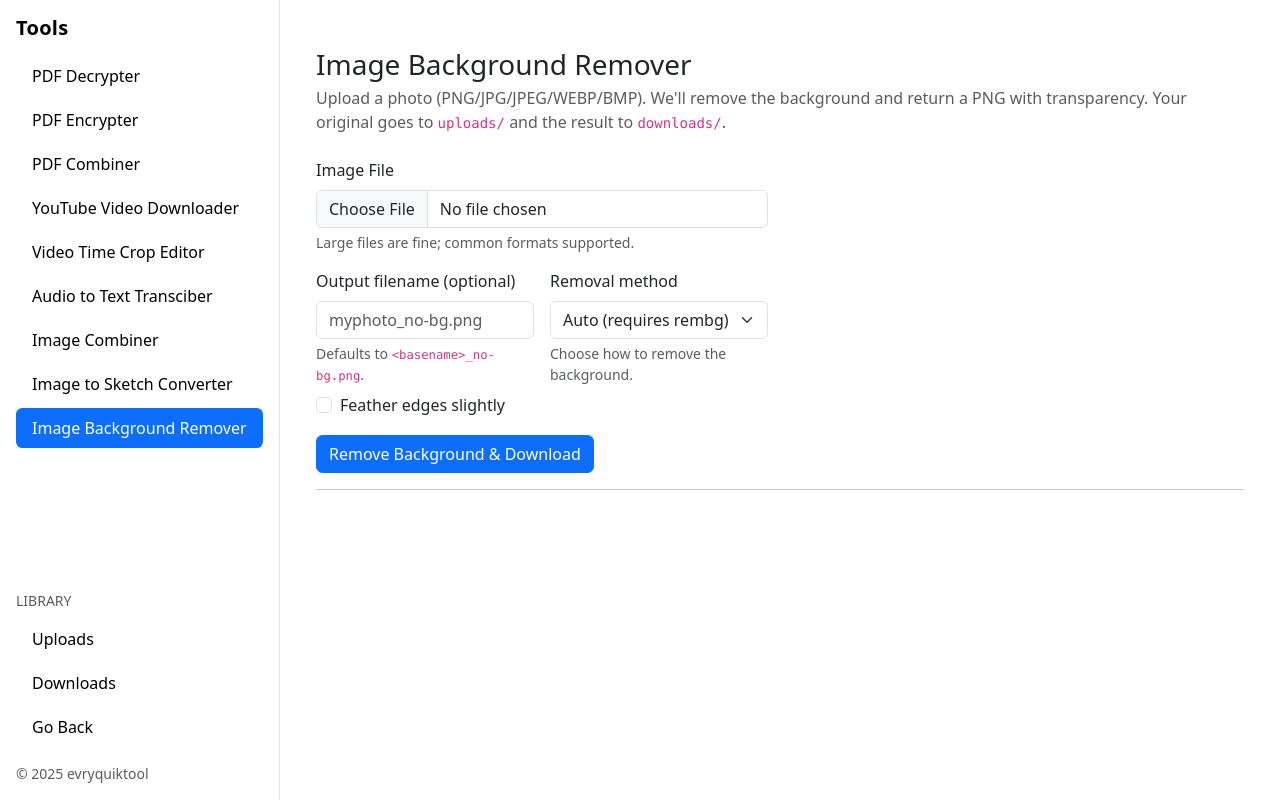
After one commit to jbierowiec/evryquiktool, a Flask app: page /image_background_remover in a window 1280 px wide. The commit adds this page. Run offline with Flask 3, Linux system fonts and the light colour scheme.

Commit message:
image background remover tool

```diff
--- a/app.py
+++ b/app.py
@@ -4,13 +4,14 @@ import io
 import os
 import re
 import math
+import uuid
 import shlex
 import subprocess
 import shutil as _shutil
 import numpy as np
 from pathlib import Path
 from datetime import datetime
-from typing import Optional, List
+from typing import Optional, List, Tuple
 from shutil import which as sh_which
 
 from werkzeug.utils import secure_filename
@@ -38,6 +39,12 @@ try:
     _HAS_PYPDF2 = True
 except Exception:
     _HAS_PYPDF2 = False
+
+try:
+    from rembg import remove as rembg_remove  # pip install rembg
+    _HAS_REMBG = True
+except Exception:
+    _HAS_REMBG = False
 
 
 # Make imageio-ffmpeg's bundled ffmpeg visible (works on Railway too)
@@ -72,9 +79,10 @@ UPLOADS_BY_TOOL = {
     "pdf_combiner": UPLOAD_DIR / "pdf_combiner",
     "yt_vid_downloader": UPLOAD_DIR / "yt_vid_downloader",
     "video_cropper": UPLOAD_DIR / "video_cropper",
+    "audio_to_text": UPLOAD_DIR / "audio_to_text",
     "image_combiner": UPLOAD_DIR / "image_combiner",
     "image_sketch": UPLOAD_DIR / "image_sketch",
-    "audio_to_text": UPLOAD_DIR / "audio_to_text",
+    "image_background_remover": UPLOAD_DIR / "image_background_remover",
 }
 
 DOWNLOADS_BY_TOOL = {
@@ -83,9 +91,10 @@ DOWNLOADS_BY_TOOL = {
     "pdf_combiner": DOWNLOAD_DIR / "pdf_combiner",
     "yt_vid_downloader": DOWNLOAD_DIR / "yt_vid_downloader",
     "video_cropper": DOWNLOAD_DIR / "video_cropper",
+    "audio_to_text": DOWNLOAD_DIR / "audio_to_text",
     "image_combiner": DOWNLOAD_DIR / "image_combiner",
     "image_sketch": DOWNLOAD_DIR / "image_sketch",
-    "audio_to_text": DOWNLOAD_DIR / "audio_to_text",
+    "image_background_remover": DOWNLOAD_DIR / "image_background_remover",
 }
 
 # Ensure folders exist
@@ -290,6 +299,7 @@ def _has_video_stream(path: Path) -> bool:
         return bool(out.stdout.strip())
     except Exception:
         return True
+
 
 @app.route("/yt_vid_downloader", methods=["GET", "POST"])
 def yt_vid_downloader():
@@ -445,17 +455,21 @@ def yt_vid_downloader():
 # configure max upload size (optional)
 app.config['MAX_CONTENT_LENGTH'] = 50 * 1024 * 1024  # 50 MB limit; adjust as needed
 
+
 # Allowed extension helper
 def allowed_file(filename):
     return '.' in filename and filename.lower().rsplit('.', 1)[1] == 'pdf'
 
+
 def ensure_dirs(*dirs: Path):
     for d in dirs:
         d.mkdir(parents=True, exist_ok=True)
 
+
 def tool_dirs(tool: str):
     """Return (uploads_subdir, downloads_subdir) for a tool key."""
     return (UPLOAD_DIR / tool, DOWNLOAD_DIR / tool)
+
 
 def ts_name(name: str) -> str:
     return f"{datetime.now().strftime('%Y%m%d_%H%M%S')}__{name}"
@@ -688,6 +702,7 @@ def pdf_encrypter():
 def _is_pdf(filename: str) -> bool:
     return Path(filename).suffix.lower() in ALLOWED_PDF_EXT
 
+
 def _safe_output_name(name: str) -> str:
     """
     Normalize the output file name, enforcing .pdf extension and a reasonable base.
@@ -799,8 +814,10 @@ def _ensure_tool_dirs(tool_key: str) -> tuple[Path, Path]:
     down.mkdir(parents=True, exist_ok=True)
     return up, down
 
+
 def _is_allowed_image(filename: str) -> bool:
     return Path(filename).suffix.lower() in ALLOWED_IMG_EXTS
+
 
 def image_to_sketch(in_path: Path, out_path: Path, blur_radius: int = 15, boost_contrast: bool = False) -> None:
     """
@@ -941,6 +958,7 @@ _time_re = re.compile(
     \s*$""",
     re.X,
 )
+
 
 def parse_timecode(s: str) -> float:
     """
@@ -968,6 +986,7 @@ def parse_timecode(s: str) -> float:
             return h * 3600 + mm * 60 + ss
         raise ValueError(f"Invalid time format: {s}")
 
+
 def ffprobe_duration_seconds(in_path: Path) -> float:
     """
     Returns media duration in seconds using ffprobe.
@@ -981,6 +1000,7 @@ def ffprobe_duration_seconds(in_path: Path) -> float:
     ]
     out = subprocess.check_output(cmd, text=True).strip()
     return float(out)
+
 
 def remove_segment_with_concat(in_path: Path, start_s: float, end_s: float, out_path: Path) -> None:
     """
@@ -1014,6 +1034,7 @@ def remove_segment_with_concat(in_path: Path, start_s: float, end_s: float, out_
     ]
     subprocess.check_call(cmd)
 
+
 @app.route("/video_cropper", methods=["GET", "POST"])
 def video_cropper():
     if request.method == "GET":
@@ -1081,6 +1102,7 @@ def video_cropper():
 def _is_allowed_media(filename: str) -> bool:
     return Path(filename).suffix.lower() in ALLOWED_MEDIA_EXTS
 
+
 def _s_to_hms(sec: int) -> str:
     h = sec // 3600
     m = (sec % 3600) // 60
@@ -1088,6 +1110,7 @@ def _s_to_hms(sec: int) -> str:
     if h:
         return f"{h:02d}:{m:02d}:{s:02d}"
     return f"{m:02d}:{s:02d}"
+
 
 @app.route("/audio_to_text", methods=["GET", "POST"])
 def audio_to_text():
@@ -1251,6 +1274,186 @@ def audio_to_text():
     return send_from_directory(DOWNLOADS_BY_TOOL["audio_to_text"], out_pdf.name, as_attachment=True)
 
 
+# --- add near your other constants ---
+TOOL_KEY = "image_background_remover"
+TOOL_UPLOAD_DIR = UPLOAD_DIR / TOOL_KEY
+TOOL_DOWNLOAD_DIR = DOWNLOAD_DIR / TOOL_KEY
+TOOL_UPLOAD_DIR.mkdir(parents=True, exist_ok=True)
+TOOL_DOWNLOAD_DIR.mkdir(parents=True, exist_ok=True)
+
+
+def _is_allowed_image(filename: str) -> bool:
+    return Path(filename).suffix.lower() in ALLOWED_IMG_EXTS
+
+
+# -----------------------
+# Utilities
+# -----------------------
+def _safe_png_name(orig_name: str, override: Optional[str]) -> str:
+    """
+    Build output filename (always .png).
+    If override provided, ensure it ends with .png.
+    Otherwise use <basename>_no-bg.png
+    """
+    if override:
+        name = override.strip()
+        if not name.lower().endswith(".png"):
+            name += ".png"
+        return secure_filename(name)
+
+    base = Path(secure_filename(orig_name)).stem
+    return f"{base}_no-bg.png"
+
+
+def _hex_to_rgb(hex_color: str) -> Tuple[int, int, int]:
+    """
+    Convert '#RRGGBB' or 'RRGGBB' to (R,G,B).
+    """
+    s = hex_color.strip().lstrip("#")
+    if len(s) != 6:
+        # default to white if malformed
+        return (255, 255, 255)
+    r = int(s[0:2], 16)
+    g = int(s[2:4], 16)
+    b = int(s[4:6], 16)
+    return (r, g, b)
+
+
+def remove_background_chroma(
+    im: Image.Image,
+    bg_rgb: Tuple[int, int, int],
+    tol: int = 25,
+    feather: bool = False
+) -> Image.Image:
+    """
+    Remove pixels near 'bg_rgb' with tolerance 'tol'.
+    Returns RGBA image with transparency where removed.
+    """
+    # Ensure RGB for distance math
+    rgb = im.convert("RGB")
+    arr = np.asarray(rgb, dtype=np.int16)  # H,W,3
+    br, bg, bb = bg_rgb
+
+    # Euclidean distance to background color
+    dist = np.sqrt(
+        (arr[..., 0] - br) ** 2 +
+        (arr[..., 1] - bg) ** 2 +
+        (arr[..., 2] - bb) ** 2
+    )
+
+    # Build mask: 255 where background, else 0
+    mask = (dist <= max(0, int(tol))).astype(np.uint8) * 255
+    mask_img = Image.fromarray(mask, mode="L")
+
+    if feather:
+        # soften edges
+        mask_img = mask_img.filter(ImageFilter.GaussianBlur(radius=2))
+
+    # Alpha = 255 - mask (remove bg -> alpha=0)
+    alpha = ImageOps.invert(mask_img)
+
+    rgba = rgb.copy()
+    rgba.putalpha(alpha)
+    return rgba
+
+
+def remove_background_auto(im: Image.Image, feather: bool = False) -> Image.Image:
+    """
+    ML-based background removal via rembg (U^2-Net).
+    Returns RGBA.
+    """
+    if not _HAS_REMBG:
+        raise RuntimeError(
+            "Auto mode requires 'rembg' (pip install rembg). "
+            "Switch to 'Chroma key' in the form if you prefer not to install it."
+        )
+
+    arr = np.asarray(im.convert("RGBA"))
+    out = rembg_remove(arr)
+    rgba = Image.fromarray(out, mode="RGBA")
+
+    if feather:
+        # a gentle alpha blur on edges
+        a = rgba.split()[-1]
+        a = a.filter(ImageFilter.GaussianBlur(radius=1.2))
+        rgba.putalpha(a)
+    return rgba
+
+
+# -----------------------
+# Routes
+# -----------------------
+@app.route("/downloads/<path:filename>")
+def serve_download(filename):
+    # Serves files from downloads/ for direct link in the template
+    return send_from_directory(DOWNLOAD_DIR, filename, as_attachment=True)
+
+
+@app.route("/image_background_remover", methods=["GET", "POST"])
+def image_background_remover():
+    """
+    GET: render the form
+    POST: save original -> uploads/<tool>/ ; process ; save PNG -> downloads/<tool>/
+          then AUTO-DOWNLOAD the new PNG (as attachment)
+    """
+    if request.method == "GET":
+        # plain render (no success flash/link)
+        return render_template("image_background_remover.html")
+
+    # ---- POST ----
+    f = request.files.get("image_file")
+    if not f or not f.filename:
+        return render_template("image_background_remover.html",
+                               error="Please choose an image file.")
+
+    if not _is_allowed_image(f.filename):
+        return render_template("image_background_remover.html",
+                               error="Unsupported image format. Use PNG, JPG, JPEG, WEBP, or BMP.")
+
+    # Save original to uploads/<tool> (prefix with short uuid to avoid collisions)
+    from werkzeug.utils import secure_filename
+    import uuid
+    orig_name = secure_filename(f.filename)
+    up_name = f"{uuid.uuid4().hex[:8]}_{orig_name}"
+    up_path = TOOL_UPLOAD_DIR / up_name
+    f.save(up_path)
+
+    # Read options
+    output_name = _safe_png_name(orig_name, request.form.get("output_name"))
+    method = (request.form.get("method") or "auto").lower().strip()
+    feather_edges = bool(request.form.get("feather_edges"))
+
+    # Process
+    try:
+        from PIL import Image
+        with Image.open(up_path) as im:
+            if method == "chroma":
+                hex_color = request.form.get("chroma_color", "#ffffff")
+                tol = int(request.form.get("chroma_tol", "25") or "25")
+                out_im = remove_background_chroma(
+                    im, bg_rgb=_hex_to_rgb(hex_color), tol=tol, feather=feather_edges
+                )
+            else:
+                out_im = remove_background_auto(im, feather=feather_edges)
+
+            out_im = out_im.convert("RGBA")
+
+        # Save to downloads/<tool>
+        out_name = f"{uuid.uuid4().hex[:6]}_{output_name}"
+        out_path = TOOL_DOWNLOAD_DIR / out_name
+        out_im.save(out_path, format="PNG")
+
+    except RuntimeError as e:
+        # e.g., 'rembg' not installed for Auto mode
+        return render_template("image_background_remover.html", error=str(e))
+    except Exception as e:
+        return render_template("image_background_remover.html", error=f"Failed to process image: {e}")
+
+    # ---- AUTO-DOWNLOAD ----
+    # Return the file directly so the browser downloads it without showing a success flash.
+    # Also increments your Downloads counter because it now exists under downloads/<tool>.
+    return send_from_directory(TOOL_DOWNLOAD_DIR, out_name, as_attachment=True, download_name=out_name)
+
 
 # -------------------------
 # Uploads & Downloads library (tool cards + per-tool views)
@@ -1262,9 +1465,10 @@ def _count_dict():
         "pdf_combiner": len(list_files(DOWNLOADS_BY_TOOL["pdf_combiner"])),
         "yt_vid_downloader": len(list_files(DOWNLOADS_BY_TOOL["yt_vid_downloader"])),
         "video_cropper": len(list_files(DOWNLOADS_BY_TOOL["video_cropper"])),
+        "audio_to_text": len(list_files(DOWNLOADS_BY_TOOL["audio_to_text"])),
         "image_combiner": len(list_files(DOWNLOADS_BY_TOOL["image_combiner"])),
         "image_sketch": len(list_files(DOWNLOADS_BY_TOOL["image_sketch"])),
-        "audio_to_text": len(list_files(DOWNLOADS_BY_TOOL["audio_to_text"])),
+        "image_background_remover": len(list_files(DOWNLOADS_BY_TOOL["image_background_remover"])),
     }
 
 
@@ -1276,9 +1480,10 @@ def uploads_index():
         "pdf_combiner": len(list_files(UPLOADS_BY_TOOL["pdf_combiner"])),
         "yt_vid_downloader": len(list_files(UPLOADS_BY_TOOL["yt_vid_downloader"])),
         "video_cropper": len(list_files(UPLOADS_BY_TOOL["video_cropper"])),
+        "audio_to_text": len(list_files(UPLOADS_BY_TOOL["audio_to_text"])),
         "image_combiner": len(list_files(UPLOADS_BY_TOOL["image_combiner"])),
         "image_sketch": len(list_files(UPLOADS_BY_TOOL["image_sketch"])),
-        "audio_to_text": len(list_files(UPLOADS_BY_TOOL["audio_to_text"])),
+        "image_background_remover": len(list_files(UPLOADS_BY_TOOL["image_background_remover"])),
     }
     return render_template("uploads.html", tool=None, counts=counts, files=[])
 
@@ -1295,9 +1500,10 @@ def uploads_tool(tool):
         "pdf_combiner": len(list_files(UPLOADS_BY_TOOL["pdf_combiner"])),
         "yt_vid_downloader": len(list_files(UPLOADS_BY_TOOL["yt_vid_downloader"])),
         "video_cropper": len(list_files(UPLOADS_BY_TOOL["video_cropper"])),
+        "audio_to_text": len(list_files(UPLOADS_BY_TOOL["audio_to_text"])),
         "image_combiner": len(list_files(UPLOADS_BY_TOOL["image_combiner"])),
         "image_sketch": len(list_files(UPLOADS_BY_TOOL["image_sketch"])),
-        "audio_to_text": len(list_files(UPLOADS_BY_TOOL["audio_to_text"])),
+        "image_background_remover": len(list_files(UPLOADS_BY_TOOL["image_background_remover"])),
     }
     return render_template("uploads.html", tool=tool, counts=counts, files=files)
 
@@ -1341,9 +1547,10 @@ def downloads_index():
         "pdf_combiner": len(list_files(DOWNLOADS_BY_TOOL["pdf_combiner"])),
         "yt_vid_downloader": len(list_files(DOWNLOADS_BY_TOOL["yt_vid_downloader"])),
         "video_cropper": len(list_files(DOWNLOADS_BY_TOOL["video_cropper"])),
+        "audio_to_text": len(list_files(DOWNLOADS_BY_TOOL["audio_to_text"])),
         "image_combiner": len(list_files(DOWNLOADS_BY_TOOL["image_combiner"])),
         "image_sketch": len(list_files(DOWNLOADS_BY_TOOL["image_sketch"])),
-        "audio_to_text": len(list_files(DOWNLOADS_BY_TOOL["audio_to_text"])),
+        "image_background_remover": len(list_files(DOWNLOADS_BY_TOOL["image_background_remover"])),
     }
     return render_template("downloads.html", tool=None, counts=counts, files=[])
 
@@ -1360,9 +1567,10 @@ def downloads_tool(tool):
         "pdf_combiner": len(list_files(DOWNLOADS_BY_TOOL["pdf_combiner"])),
         "yt_vid_downloader": len(list_files(DOWNLOADS_BY_TOOL["yt_vid_downloader"])),
         "video_cropper": len(list_files(DOWNLOADS_BY_TOOL["video_cropper"])),
+        "audio_to_text": len(list_files(DOWNLOADS_BY_TOOL["audio_to_text"])),
         "image_combiner": len(list_files(DOWNLOADS_BY_TOOL["image_combiner"])),
         "image_sketch": len(list_files(DOWNLOADS_BY_TOOL["image_sketch"])),
-        "audio_to_text": len(list_files(DOWNLOADS_BY_TOOL["audio_to_text"])),
+        "image_background_remover": len(list_files(DOWNLOADS_BY_TOOL["image_background_remover"])),
     }
     return render_template("downloads.html", tool=tool, counts=counts, files=files)
 
--- a/templates/base.html
+++ b/templates/base.html
@@ -215,6 +215,13 @@
               >Image to Sketch Converter</a
             >
           </li>
+          <li class="nav-item">
+            <a
+              class="nav-link {{ 'active' if request.path.startswith('/image_background_remover') else '' }}"
+              href="{{ url_for('image_background_remover') }}"
+              >Image Background Remover</a
+            >
+          </li>
         </ul>
 
         <!-- Library (Uploads/Downloads/Go Back) preserved exactly -->
@@ -317,6 +324,13 @@
             >Image to Sketch Converter</a
           >
         </li>
+        <li class="nav-item">
+          <a
+            class="nav-link {{ 'active' if request.path.startswith('/image_background_remover') else '' }}"
+            href="{{ url_for('image_background_remover') }}"
+            >Image Background Remover</a
+          >
+        </li>
       </ul>
 
       <!-- Spacer pushes Library to the bottom -->
--- /dev/null
+++ b/templates/image_background_remover.html
@@ -0,0 +1,135 @@
+{% extends "base.html" %} {% block content %}
+<div class="container py-4">
+  <h3 class="mb-1">Image Background Remover</h3>
+  <p class="text-muted mb-4">
+    Upload a photo (PNG/JPG/JPEG/WEBP/BMP). We'll remove the background and
+    return a PNG with transparency. Your original goes to
+    <code>uploads/</code> and the result to <code>downloads/</code>.
+  </p>
+
+  {% if error %}
+  <div class="alert alert-danger">{{ error }}</div>
+  {% endif %} {% if message %}
+  <div class="alert alert-success">{{ message|safe }}</div>
+  {% endif %}
+
+  <form method="post" enctype="multipart/form-data" class="mb-4">
+    <div class="row g-4">
+      <div class="col-lg-6">
+        <div class="mb-3">
+          <label class="form-label">Image File</label>
+          <input
+            class="form-control"
+            type="file"
+            name="image_file"
+            accept=".png,.jpg,.jpeg,.webp,.bmp,image/png,image/jpeg,image/webp,image/bmp"
+            required
+          />
+          <div class="form-text">
+            Large files are fine; common formats supported.
+          </div>
+        </div>
+
+        <div class="row g-3">
+          <div class="col-md-6">
+            <label class="form-label">Output filename (optional)</label>
+            <input
+              class="form-control"
+              type="text"
+              name="output_name"
+              placeholder="myphoto_no-bg.png"
+            />
+            <div class="form-text">
+              Defaults to <code>&lt;basename&gt;_no-bg.png</code>.
+            </div>
+          </div>
+          <div class="col-md-6">
+            <label class="form-label">Removal method</label>
+            <select class="form-select" name="method">
+              <option value="auto" selected>Auto (requires rembg)</option>
+              <option value="chroma">Chroma key (pick color)</option>
+            </select>
+            <div class="form-text">Choose how to remove the background.</div>
+          </div>
+        </div>
+
+        <div
+          id="chromaControls"
+          class="row g-3 mt-1"
+          {%
+          if
+          request.form.method
+          !="chroma"
+          %}style="display:none"
+          {%
+          endif
+          %}
+        >
+          <div class="col-md-6">
+            <label class="form-label">Background color</label>
+            <input
+              type="color"
+              class="form-control form-control-color"
+              name="chroma_color"
+              value="#ffffff"
+              title="Pick likely background color"
+            />
+          </div>
+          <div class="col-md-6">
+            <label class="form-label">Tolerance</label>
+            <input
+              type="range"
+              class="form-range"
+              name="chroma_tol"
+              min="5"
+              max="80"
+              step="1"
+              value="25"
+            />
+            <div class="form-text">
+              Higher = remove a wider range around the chosen color.
+            </div>
+          </div>
+        </div>
+
+        <div class="form-check mt-2">
+          <input
+            class="form-check-input"
+            type="checkbox"
+            value="1"
+            id="feather"
+            name="feather_edges"
+          />
+          <label class="form-check-label" for="feather"
+            >Feather edges slightly</label
+          >
+        </div>
+
+        <button type="submit" class="btn btn-primary mt-3">
+          Remove Background & Download
+        </button>
+      </div>
+    </div>
+    <hr />
+  </form>
+
+  {% if download_url %}
+  <hr />
+  <div class="alert alert-info">
+    Your PNG is ready:
+    <a href="{{ download_url }}" download>Download the background-free image</a>
+  </div>
+  {% endif %}
+</div>
+
+<style>
+  .checkerboard {
+    background-image: linear-gradient(45deg, #ddd 25%, transparent 25%),
+      linear-gradient(-45deg, #ddd 25%, transparent 25%),
+      linear-gradient(45deg, transparent 75%, #ddd 75%),
+      linear-gradient(-45deg, transparent 75%, #ddd 75%);
+    background-size: 20px 20px;
+    background-position: 0 0, 0 10px, 10px -10px, -10px 0px;
+  }
+</style>
+{% endblock %}
--- a/templates/landing.html
+++ b/templates/landing.html
@@ -256,7 +256,11 @@
                 <p class="card-text text-muted">
                   Remove the background from any image you like.
                 </p>
-                <button class="btn btn-primary btn-sm" disabled>Soon</button>
+                <a
+                  href="{{ url_for('image_background_remover') }}"
+                  class="btn btn-primary btn-sm"
+                  >Open</a
+                >
               </div>
             </div>
           </div>
```
Also changed, not shown: templates/downloads.html (+27 -4 lines), templates/uploads.html (+27 -4 lines).
